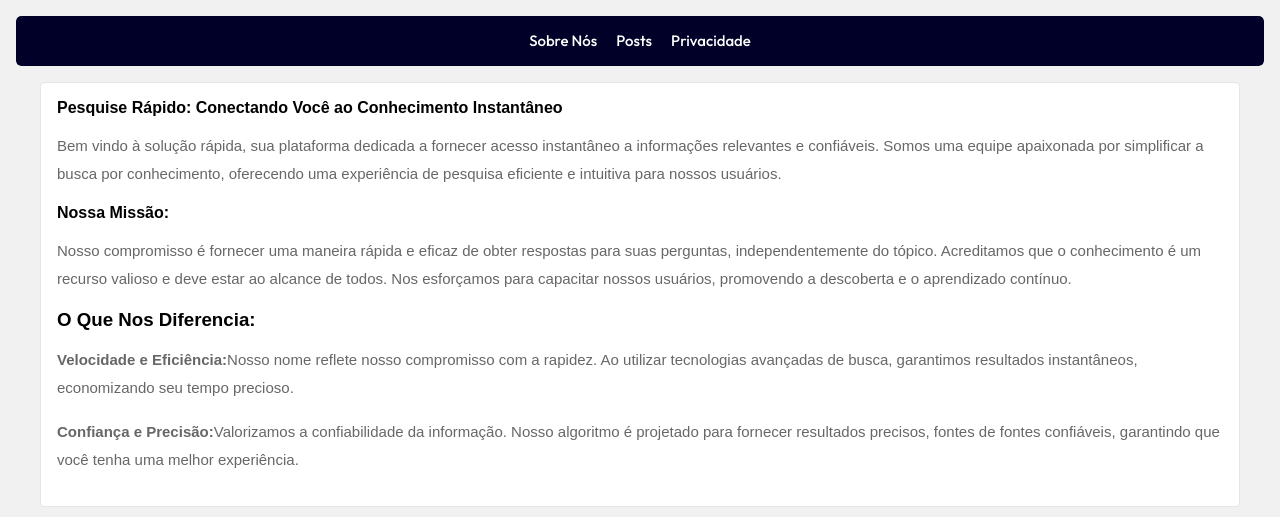
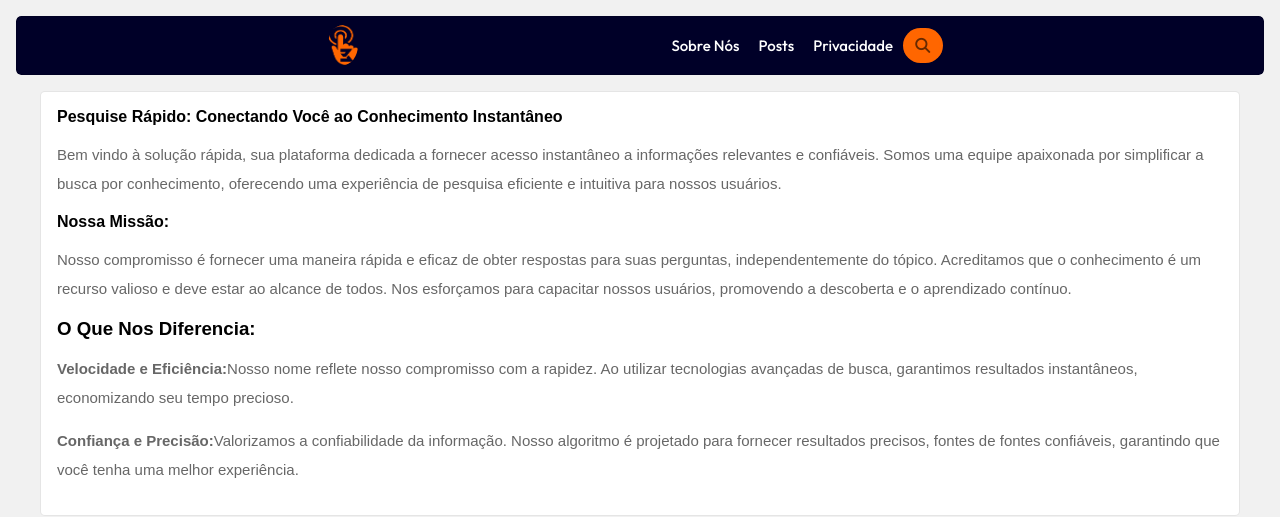
Before and after one commit to HelyssonBN3040/Pesquisa-Rapida, a plain HTML site: page pages/page-cell.html in a window 1280 px wide. Shown: the top 517 px of the page. Drawn offline with nearby package versions, Linux system fonts and the light colour scheme; files whose address does not match are found by name; a web font is replaced by a local one.

Commit message:
correção cabeçalho pages

```diff
--- a/pages/page-cell.html
+++ b/pages/page-cell.html
@@ -31,10 +31,18 @@
             <div class="flex_content divisions middle_division padding_1x">
                 <section class="header">
                     <fieldset class="fixed_flex">
+                        <img src="/img/logo-pesquise.png" class="img-logo" alt="">
+
                         <aside>
                             <a href="/index.html"><b>Sobre Nós</b></a>
                             <a href="#"><b>Posts</b></a>
                             <a href="/pages/politica-de-privacidade.html"><b>Privacidade</b></a>
+                            <div class="search-box">
+                                <input type="text" class="search-txt" name="" id="" placeholder="Pesquisar">
+                                <a href="#" class="search-button">
+                                    <i class="fa-solid fa-magnifying-glass"></i>
+                                </a>
+                            </div>
                         </aside>
                     </fieldset>
                 </section>
```
Also changed, not shown: pages/politica-de-privacidade.html (+8 -0 lines).
